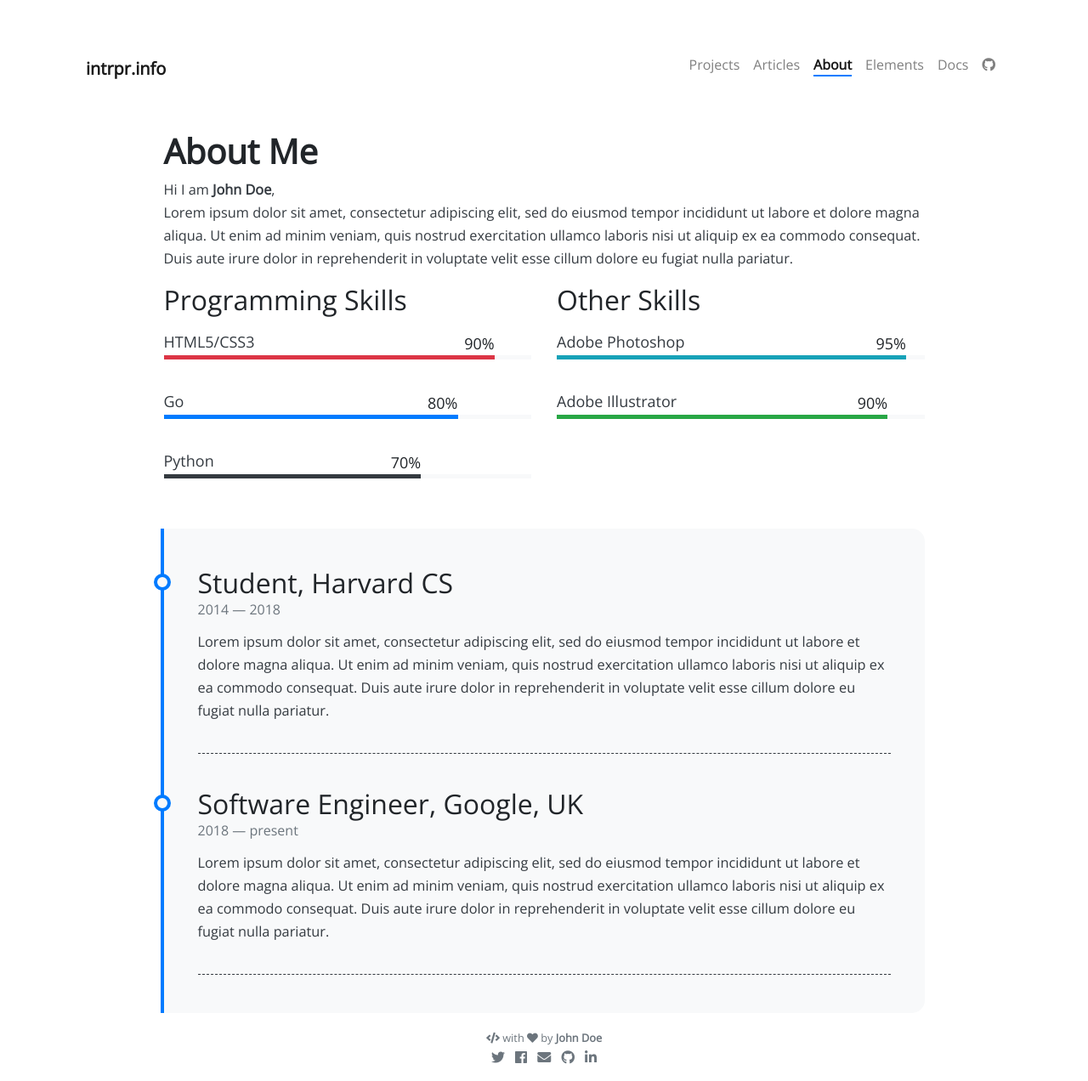
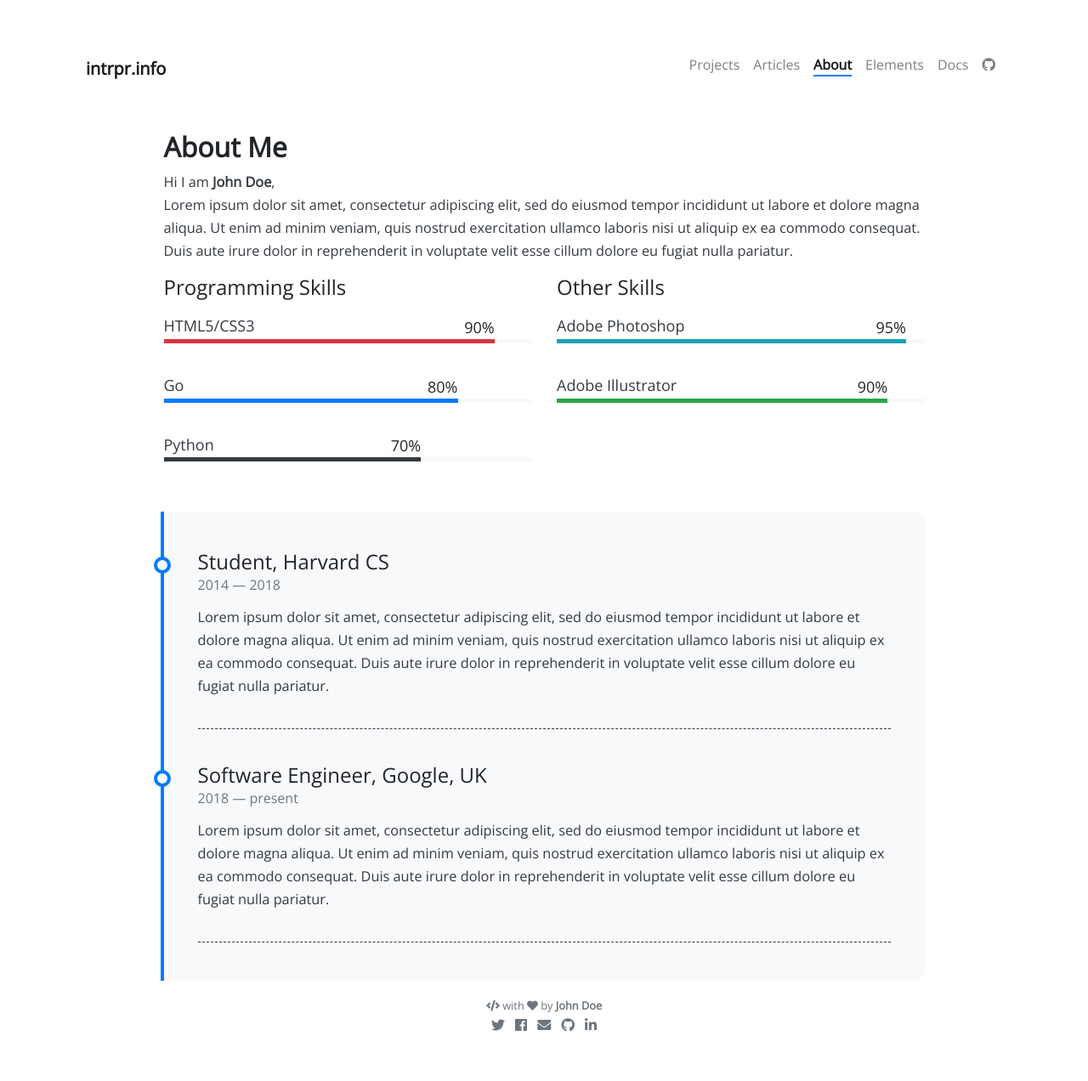
Before and after one commit to intrpr/jekyll-portfol-test, a Jekyll site: the page built from pages/about.md, in a window 1280 px wide. Shown: the whole page at 85% size. Built offline with Jekyll 4.4.1, drawn with Linux system fonts in a browser that asks for light colours; nearby versions of some CDN libraries; comment, search, counter and statistics services are not loaded; after the commit the page ends 1234 px from its top, so only the background shows below that.

Commit message:
Update _articles.scss

```diff
--- a/_sass/_articles.scss
+++ b/_sass/_articles.scss
@@ -33,9 +33,9 @@
     }
 
 
-    h1 { font-size: 2.5em; margin: 2em 0 0 0 0; }
+    h1 { font-size: 2em; margin: 2em 0 0 0 0; }
 
-    h2 { font-size: 2em; margin: 2em 0 0 0 0; }
+    h2 { font-size: 1.5em; margin: 2em 0 0 0 0; }
 
 
     p, li { font-size: 1.02rem; line-height: 1.65em; color: $dark; }
```
